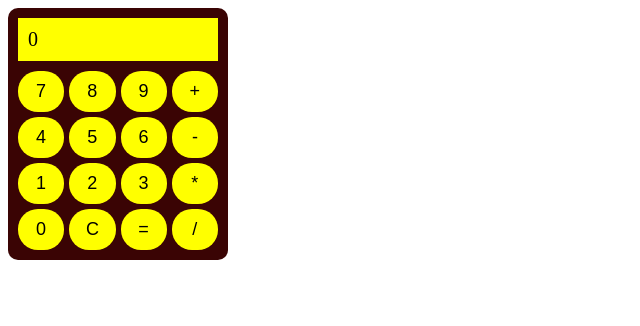
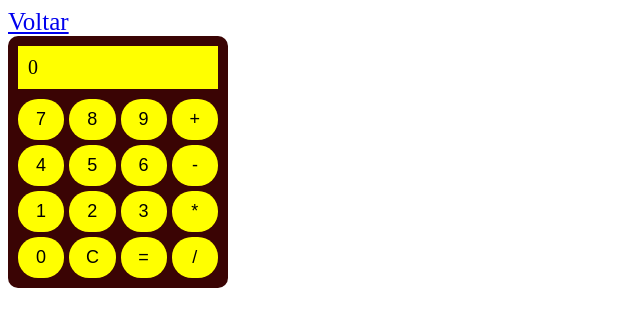
Before and after one commit to JujulhyCa/Atividades-Java-Script, a plain HTML site: page semana6.html in a window 1280 px wide. Shown: the whole page, without its empty margins (0-640 px from the left). Drawn offline with Linux system fonts and the light colour scheme.

Commit message:
Update semana6.html
Adicionando o VOLTAR ao index.

```diff
--- a/semana6.html
+++ b/semana6.html
@@ -39,9 +39,16 @@
         button:hover {
             background-color: #ffd700;
         }
-    </style>
+
+        #voltarLink {
+        font-size: 25px; /* Tamanho da fonte aumentado */
+        text-align: center;
+    }
+</style>
 </head>
 <body>
+
+<a id="voltarLink" href="index.html">Voltar</a>
 
 <div id="calculator">
     <div class="display" id="display">0</div>
```
